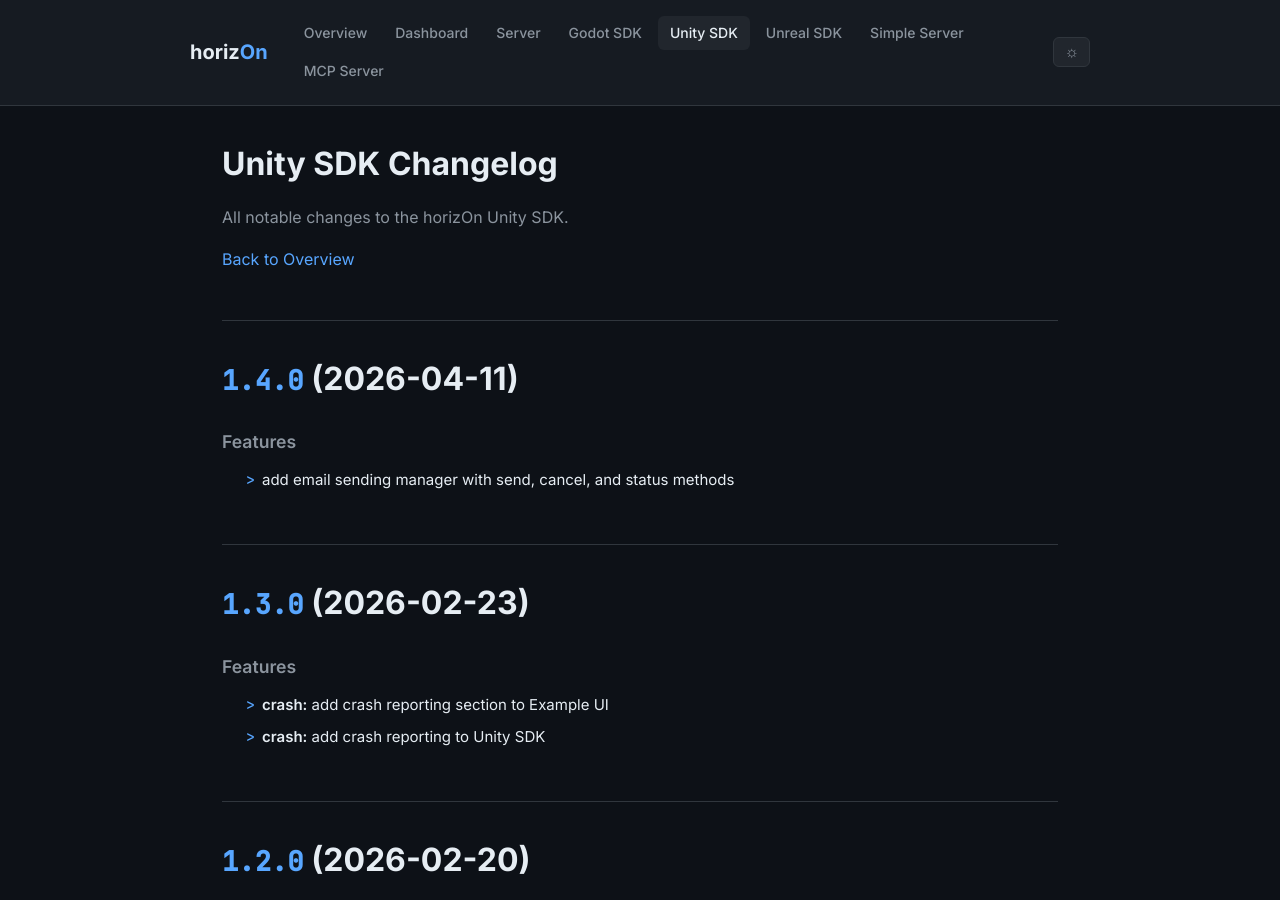
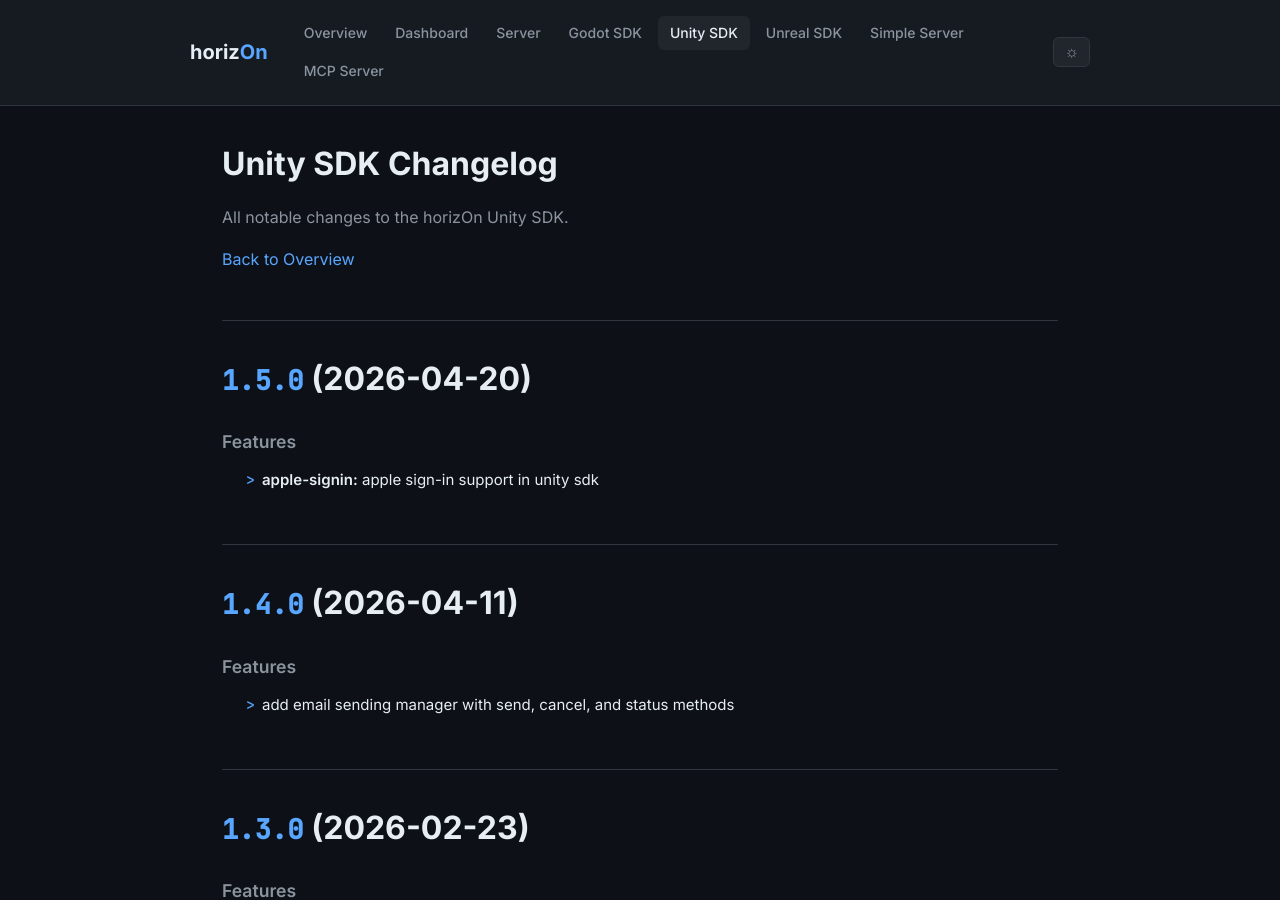
Before and after one commit to ProjectMakersDE/horizOn-Changelog, a Jekyll site: the page built from unity-sdk-changelog.md, in a window 1280 px wide and 900 px high. Built offline with Jekyll 4.4.1, drawn with Linux system fonts in a browser that asks for light colours.

Commit message:
chore: sync changelogs [skip ci]

```diff
--- a/unity-sdk-changelog.md
+++ b/unity-sdk-changelog.md
@@ -8,6 +8,13 @@ title: Unity SDK Changelog
 All notable changes to the horizOn Unity SDK.
 
 [Back to Overview](.)
+
+# [1.5.0](https://github.com/ProjectMakersDE/horizOn-SDK-Unity/compare/v1.4.0...v1.5.0) (2026-04-20)
+
+
+### Features
+
+* **apple-signin:** apple sign-in support in unity sdk ([48ef98a](https://github.com/ProjectMakersDE/horizOn-SDK-Unity/commit/48ef98a35ce513e67ddf57de766b8e58e05cac50))
 
 # [1.4.0](https://github.com/ProjectMakersDE/horizOn-SDK-Unity/compare/v1.3.0...v1.4.0) (2026-04-11)
 
```
Also changed, not shown: index.md (+1 -1 lines).
